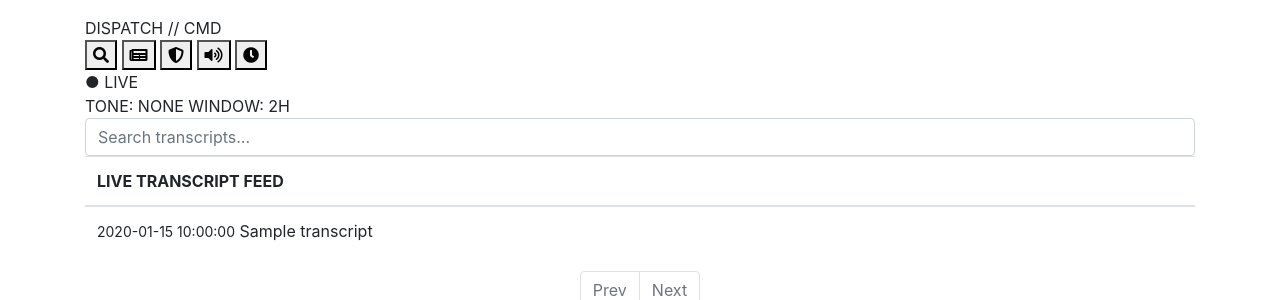
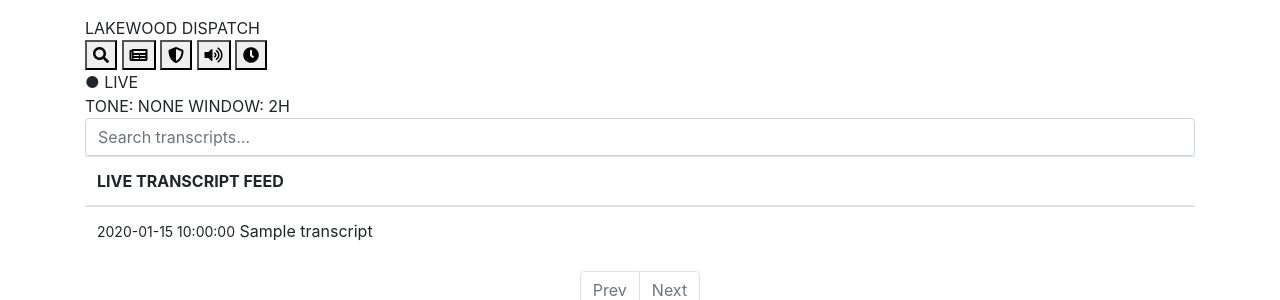
Before and after one commit to outjet/scanew, a Flask app: template src/templates/dispatch.html in a window 1280 px wide. Shown: the top 300 px of the page. Run offline with Flask 3, Linux system fonts and the light colour scheme; the template is opened without the code that fills it: most values are stand-ins (such as "Sample title", 1, 10 or a date in 2020); parts of the project's set-up code (start-up, migrations or seed data) failed here and were passed over.

Commit message:
Titling adjustment for to remove //CMD

```diff
--- a/src/templates/dispatch.html
+++ b/src/templates/dispatch.html
@@ -13,7 +13,7 @@
   <div class="container mt-3 mb-4">
     <div class="dispatch-shell">
       <header class="dash-toolbar">
-        <div class="dash-title">DISPATCH // CMD</div>
+        <div class="dash-title">LAKEWOOD DISPATCH</div>
         <div class="dash-controls" role="toolbar" aria-label="Dispatch controls">
           <button id="toggleSearchBtn" class="icon-btn" type="button" title="Search">
             <i class="fas fa-search"></i>
```
